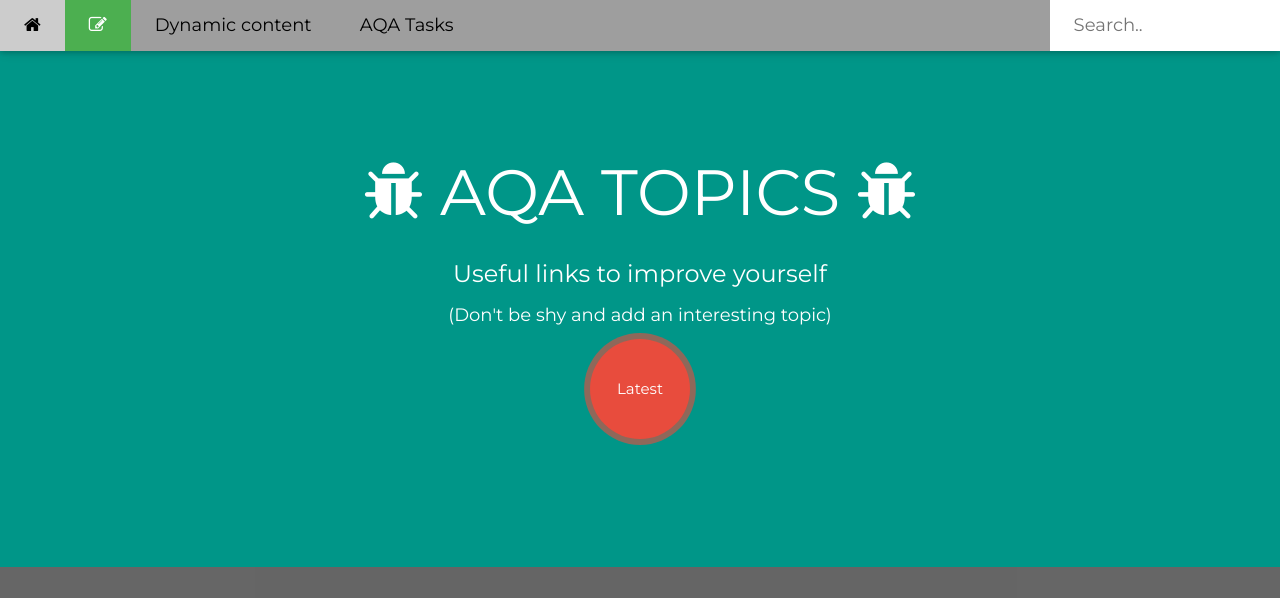
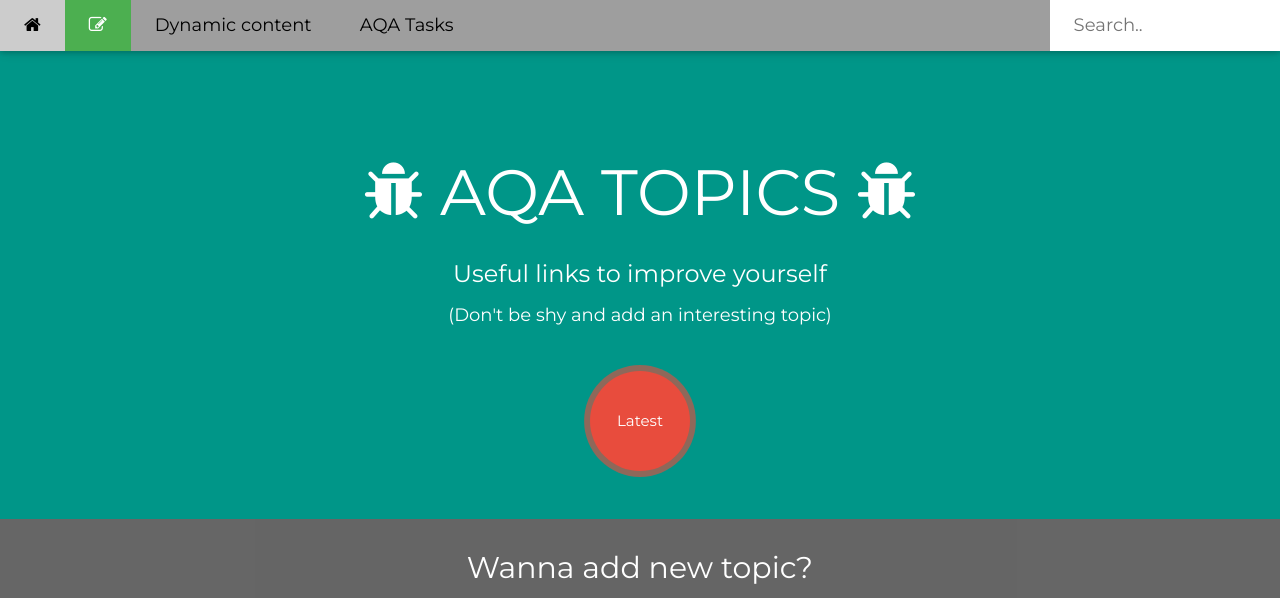
Before and after one commit to Goraved/AQA_topics, a Flask app: page / in a window 1280 px wide. Shown: the top 598 px of the page. Run offline with Flask 2, Linux system fonts and the light colour scheme; data that the repository does not hold is empty; some libraries are stand-ins or nearby versions.

Commit message:
Update index.html

```diff
--- a/templates/index.html
+++ b/templates/index.html
@@ -74,7 +74,7 @@
     </div>
 </div>
 <!-- Header -->
-<header id="top" class="w3-container w3-teal w3-center" style="padding:128px 16px">
+<header id="top" class="w3-container w3-teal w3-center" style="padding-top:128px; padding-bottom:16px;">
     {% for message in messages %}
     {% if message['text'] != '' %}
     <div class="alert alert-warning alert-dismissible" style="margin-top:-50px;">
@@ -86,8 +86,8 @@
     <h1 class="w3-margin w3-jumbo"><i class="fa fa-bug"></i> AQA TOPICS <i class="fa fa-bug"></i></h1>
     <h2 class="w3-xlarge">Useful links to improve yourself</h2>
     <h2 class="w3-large">(Don't be shy and add an interesting topic)</h2>
-    <div class='container'>
-        <button id="myBtn" class='pulse-button w3-padding-16'>Latest</button>
+    <div class='container w3-padding-32'>
+        <button id="myBtn" class='pulse-button'>Latest</button>
     </div>
     <!-- The Modal -->
     <div id="myModal" class="modal">
```
